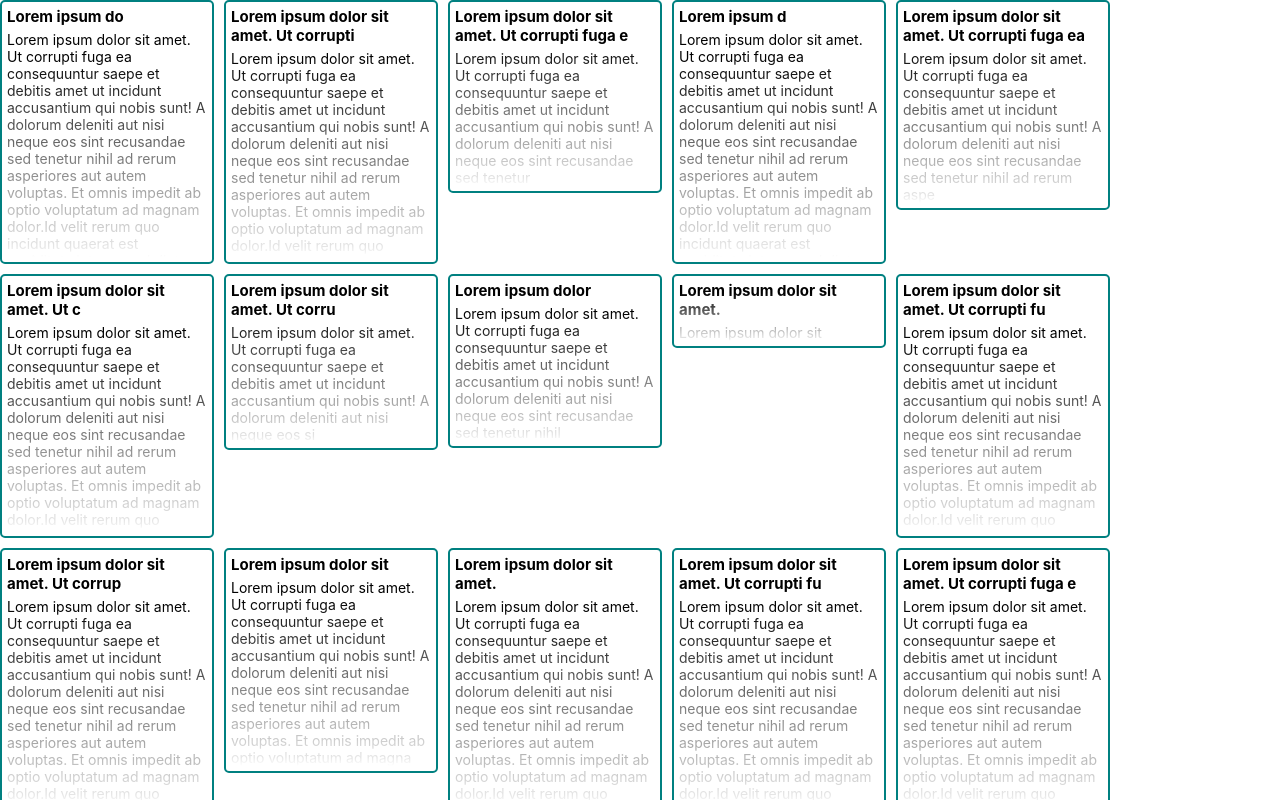
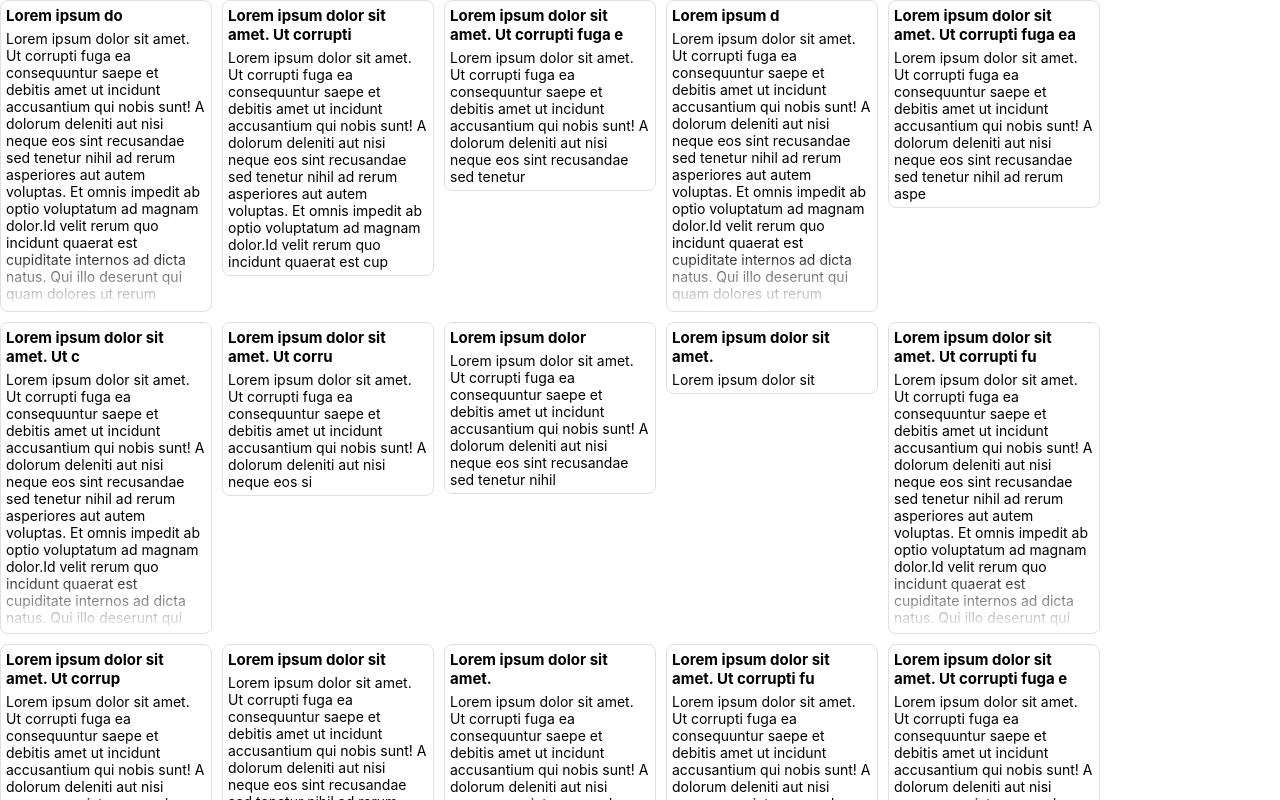
Before and after one commit to arkadyryabinin/react-tests, a React (Create React App) app: page / in a window 1280 px wide. Shown: the top 800 px of the page. Built offline with nearby package versions, Linux system fonts and the light colour scheme.

Commit message:
play with context

```diff
--- a/src/App.js
+++ b/src/App.js
@@ -1,9 +1,12 @@
-import { useReducer, useEffect, useRef } from "react";
+import { useReducer, useEffect, useRef, useContext, createContext } from "react";
 import { noteReducer } from "./noteReducer";
 import { getData } from "./initData.js";
+import setup from "./setup";
 import './Note.css';
 
 // Masonry layout
+
+const SetupContext = createContext(null);
 
 function NoteWrapper({ children }) {
   return (
@@ -18,11 +21,21 @@ function NotesBlock({ children }) {
 }
 
 function Note({ initData }) {
-  const [noteData, dispatch] = useReducer(noteReducer, initData);
-  const { header, body } = noteData;
-
+  const [noteData, dispatch] = useReducer(noteReducer, { ...initData, isCropped: false });
+  const ref = useRef(null);
+  const { header, body, isCropped } = noteData;
+  const { cropAt } = useContext(SetupContext);
+  // console.log(cropAt);
+  useEffect(() => {
+    if (ref.current.scrollHeight > cropAt) dispatch({ type: 'crop' });
+  }, []);
+  // console.log(isCropped);
   return (
-    <div className="Note">
+    <div
+      ref={ref}
+      className={isCropped ? "Note Cropped" : "Note"}
+      style={isCropped ? { maxHeight: cropAt } : null}
+    >
       <h1 className="NoteHeader">{header}</h1>
       {body}
     </div>
@@ -34,16 +47,18 @@ const initList = getData();
 // const resizedList = [];
 
 export default function EditContent() {
-
+  // const setup = useContext(SetupContext);
   // console.log(resizedList);
   return (
+    <SetupContext.Provider value={setup}>
       <NotesBlock>
         {initList.map((item) => (
           // <Note key={item.id} initData={{ ...item, headerHeight: null, bodyHeight: 40 }}/>
-        <NoteWrapper>
-          <Note key={item.id} initData={item}/>
+          <NoteWrapper key={item.id}>
+            <Note initData={item}/>
           </NoteWrapper>
         ))}
       </NotesBlock>
+    </SetupContext.Provider>
   );
 }
--- a/src/Note.css
+++ b/src/Note.css
@@ -6,9 +6,9 @@
   gap: 10px;
 }
 .NoteWrapper {
-  border: 2px solid teal;
+  border: 1px solid #e0e0e0;
   box-sizing: border-box;
-  border-radius: 5px;
+  border-radius: 8px;
   padding: 5px;
 }
 .Note {
@@ -17,7 +17,7 @@
   width: 200px;
   font-size: 14px;
   font-weight: normal;
-  max-height: 250px;
+  /* max-height: 250px; */
   overflow: hidden;
   position: relative;
   /* white-space: nowrap; */
@@ -25,11 +25,10 @@
   display: inline-block; */
 }
 
-.Note::after {
+.Note.Cropped::after {
   content: '';
   display: block;
-  height: 80%;
-  max-height: 550px;
+  height: 20%;
   left: -15px;
   right: -15px;
   position: absolute;
@@ -37,6 +36,7 @@
   z-index: 10;
   bottom: 0;
   background: linear-gradient(to top,#fff 0,rgba(255,255,255,.9) 5%,rgba(255,255,255,0) 100%);
+  /* background: linear-gradient(to top,#fff 0,rgba(255,255,255,.9) 5%,rgba(255,255,255,0) 100%); */
   cursor: pointer;
 }
 
--- a/src/noteReducer.js
+++ b/src/noteReducer.js
@@ -2,9 +2,10 @@ import { useReducer } from "react";
 
 export function noteReducer(state, action) {
   switch (true) {
-    case action.type === 'input' && action.area === 'header': return { ...state, header: action.value };
-    case action.type === 'input' && action.area === 'body': return { ...state, body: action.value };
-    case action.type === 'resize': return {...state, headerHeight: action.headerHeight, bodyHeight: action.bodyHeight };
+    // case action.type === 'input' && action.area === 'header': return { ...state, header: action.value };
+    // case action.type === 'input' && action.area === 'body': return { ...state, body: action.value };
+    // case action.type === 'resize': return {...state, headerHeight: action.headerHeight, bodyHeight: action.bodyHeight };
+    case action.type === 'crop': return { ...state, isCropped: true };
     default: return null;
   }
 }
--- /dev/null
+++ b/src/setup.js
@@ -0,0 +1,5 @@
+const setup = () => ({
+  cropAt: 300,
+})
+
+export default setup();
```
Lines whose indentation alone changed are shown as unchanged.
